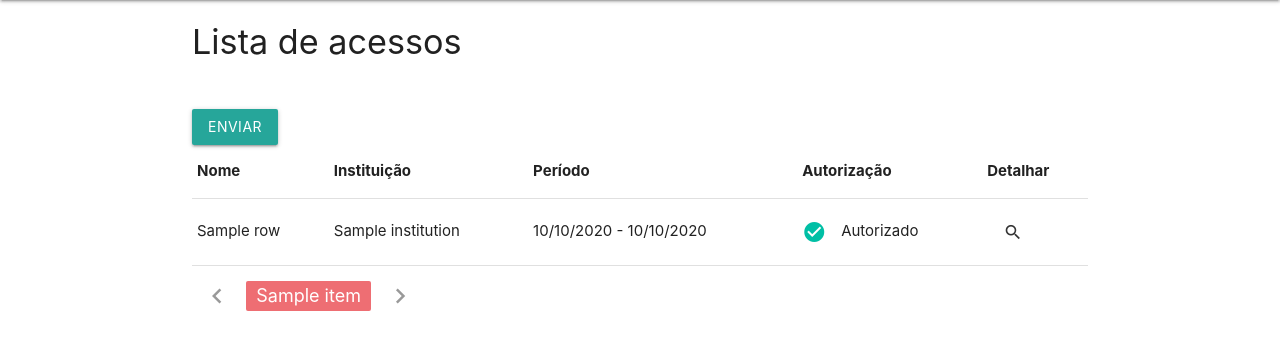
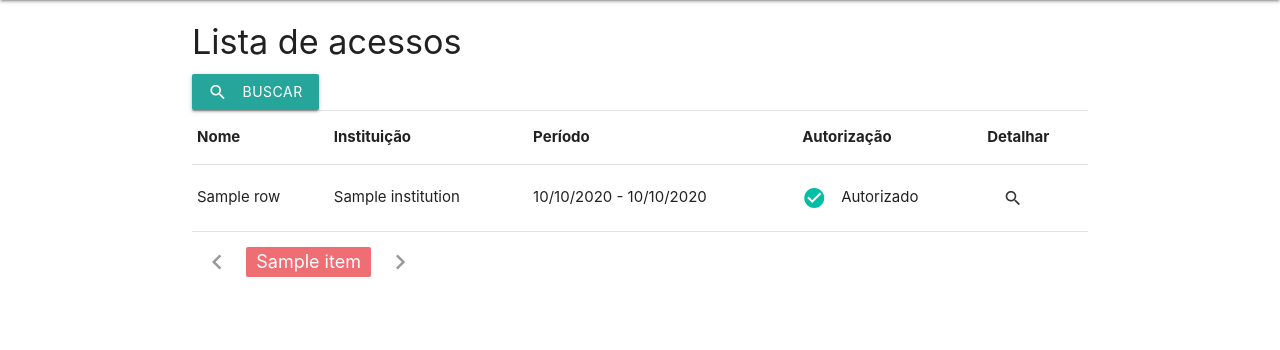
Before and after one commit to marcelosf/intra-1, a Django app: template intranet/access/templates/access/access_list.html in a window 1280 px wide. Shown: the part 64-414 px from the top of the page. Run offline with Django 3.2, Linux system fonts and the light colour scheme; the template is opened without the code that fills it: most values are stand-ins (such as "Sample title", 1, 10 or a date in 2020).

Commit message:
Insere o formulário de busca dentro de uma janela modal - issue #45

```diff
--- /dev/null
+++ b/intranet/access/static/js/dropdown.js
@@ -0,0 +1 @@
+!function(e){var t={};function n(r){if(t[r])return t[r].exports;var o=t[r]={i:r,l:!1,exports:{}};return e[r].call(o.exports,o,o.exports,n),o.l=!0,o.exports}n.m=e,n.c=t,n.d=function(e,t,r){n.o(e,t)||Object.defineProperty(e,t,{enumerable:!0,get:r})},n.r=function(e){"undefined"!=typeof Symbol&&Symbol.toStringTag&&Object.defineProperty(e,Symbol.toStringTag,{value:"Module"}),Object.defineProperty(e,"__esModule",{value:!0})},n.t=function(e,t){if(1&t&&(e=n(e)),8&t)return e;if(4&t&&"object"==typeof e&&e&&e.__esModule)return e;var r=Object.create(null);if(n.r(r),Object.defineProperty(r,"default",{enumerable:!0,value:e}),2&t&&"string"!=typeof e)for(var o in e)n.d(r,o,function(t){return e[t]}.bind(null,o));return r},n.n=function(e){var t=e&&e.__esModule?function(){return e.default}:function(){return e};return n.d(t,"a",t),t},n.o=function(e,t){return Object.prototype.hasOwnProperty.call(e,t)},n.p="/",n(n.s=6)}({6:function(e,t,n){e.exports=n(7)},7:function(e,t){document.addEventListener("DOMContentLoaded",(function(){var e=document.querySelectorAll(".dropdown-trigger");M.Dropdown.init(e,{})}))}});
--- a/intranet/access/templates/access/access_list.html
+++ b/intranet/access/templates/access/access_list.html
@@ -6,39 +6,51 @@
 
     <h4>Lista de acessos</h4>
 
+    <a class="modal-trigger btn waves-effect" href="#search-form">
+        <i class="material-icons left">search</i>
+        Buscar
+    </a>
+    <div class="divider"></div>
+    <div class="modal" id="search-form">
+        <div class="modal-content">
             <form action="" method="get">
                 <div class="row">
-            <div class="col s12 m3">
+                    <div class="col s12 m12">
+                        <div class="input-field">
+                            {{ list.form.status.erros }}
+                            {{ list.form.status }}
+                            <label>{{ list.form.status.label }}</label>
+                        </div>
+                    </div>
+                    <div class="col s12 m12">
                         <div class="input-field">
                             {{ list.form.name.erros }}
                             {{ list.form.name }}
                             {{ list.form.name.label_tag }}
                         </div>
                     </div>
-            <div class="col s12 m3">
+                    <div class="col s12 m12">
                         <div class="input-field">
                             {{ list.form.period_from.erros }}
                             {{ list.form.period_from }}
                             {{ list.form.period_from.label_tag }}
                         </div>
                     </div>
-            <div class="col s12 m3">
+                    <div class="col s12 m12">
                         <div class="input-field">
                             {{ list.form.period_to.erros }}
                             {{ list.form.period_to }}
                             {{ list.form.period_to.label_tag }}
                         </div>
                     </div>
-            <div class="col s12 m3">
-                <div class="input-field">
-                    {{ list.form.status.erros }}
-                    {{ list.form.status }}
-                    <label>{{ list.form.status.label }}</label>
+                </div>
+                <div class="modal-footer">
+                    <button class="btn waves-effect" type="submit">Enviar</button>
+                </div>
+            </form>
         </div>
     </div>
-        </div>
-        <button class="btn waves-effect" type="submit">Enviar</button>
-    </form>
+
 
     <table class="highlight">
         <thead>
@@ -82,4 +94,5 @@
 
 <!--JavaScript at end of body for optimized loading-->
 <script type="text/javascript" src="{% static 'js/select.js' %}"></script>
+<script type="text/javascript" src="{% static 'js/modal.js' %}"></script>
 {% endblock content %}
--- /dev/null
+++ b/intranet/core/static/js/dropdown.js
@@ -0,0 +1 @@
+!function(e){var t={};function n(r){if(t[r])return t[r].exports;var o=t[r]={i:r,l:!1,exports:{}};return e[r].call(o.exports,o,o.exports,n),o.l=!0,o.exports}n.m=e,n.c=t,n.d=function(e,t,r){n.o(e,t)||Object.defineProperty(e,t,{enumerable:!0,get:r})},n.r=function(e){"undefined"!=typeof Symbol&&Symbol.toStringTag&&Object.defineProperty(e,Symbol.toStringTag,{value:"Module"}),Object.defineProperty(e,"__esModule",{value:!0})},n.t=function(e,t){if(1&t&&(e=n(e)),8&t)return e;if(4&t&&"object"==typeof e&&e&&e.__esModule)return e;var r=Object.create(null);if(n.r(r),Object.defineProperty(r,"default",{enumerable:!0,value:e}),2&t&&"string"!=typeof e)for(var o in e)n.d(r,o,function(t){return e[t]}.bind(null,o));return r},n.n=function(e){var t=e&&e.__esModule?function(){return e.default}:function(){return e};return n.d(t,"a",t),t},n.o=function(e,t){return Object.prototype.hasOwnProperty.call(e,t)},n.p="/",n(n.s=6)}({6:function(e,t,n){e.exports=n(7)},7:function(e,t){document.addEventListener("DOMContentLoaded",(function(){var e=document.querySelectorAll(".dropdown-trigger");M.Dropdown.init(e,{constrainWidth:!1,closeOnClick:!1})}))}});
--- /dev/null
+++ b/intranet/core/static/js/modal.js
@@ -0,0 +1 @@
+!function(e){var t={};function n(r){if(t[r])return t[r].exports;var o=t[r]={i:r,l:!1,exports:{}};return e[r].call(o.exports,o,o.exports,n),o.l=!0,o.exports}n.m=e,n.c=t,n.d=function(e,t,r){n.o(e,t)||Object.defineProperty(e,t,{enumerable:!0,get:r})},n.r=function(e){"undefined"!=typeof Symbol&&Symbol.toStringTag&&Object.defineProperty(e,Symbol.toStringTag,{value:"Module"}),Object.defineProperty(e,"__esModule",{value:!0})},n.t=function(e,t){if(1&t&&(e=n(e)),8&t)return e;if(4&t&&"object"==typeof e&&e&&e.__esModule)return e;var r=Object.create(null);if(n.r(r),Object.defineProperty(r,"default",{enumerable:!0,value:e}),2&t&&"string"!=typeof e)for(var o in e)n.d(r,o,function(t){return e[t]}.bind(null,o));return r},n.n=function(e){var t=e&&e.__esModule?function(){return e.default}:function(){return e};return n.d(t,"a",t),t},n.o=function(e,t){return Object.prototype.hasOwnProperty.call(e,t)},n.p="/",n(n.s=8)}({8:function(e,t,n){e.exports=n(9)},9:function(e,t){document.addEventListener("DOMContentLoaded",(function(){var e=document.querySelectorAll(".modal");M.Modal.init(e)}))}});
```
Lines whose indentation alone changed are shown as unchanged.
